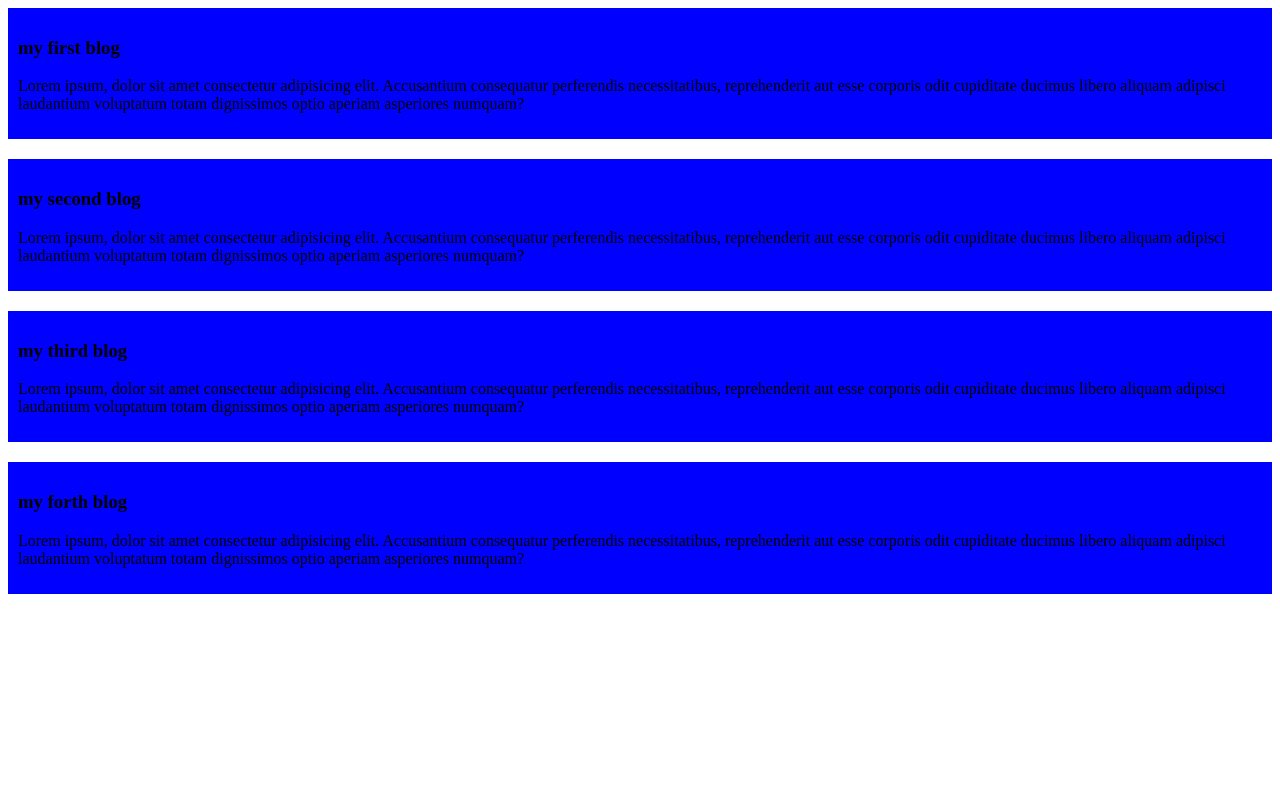
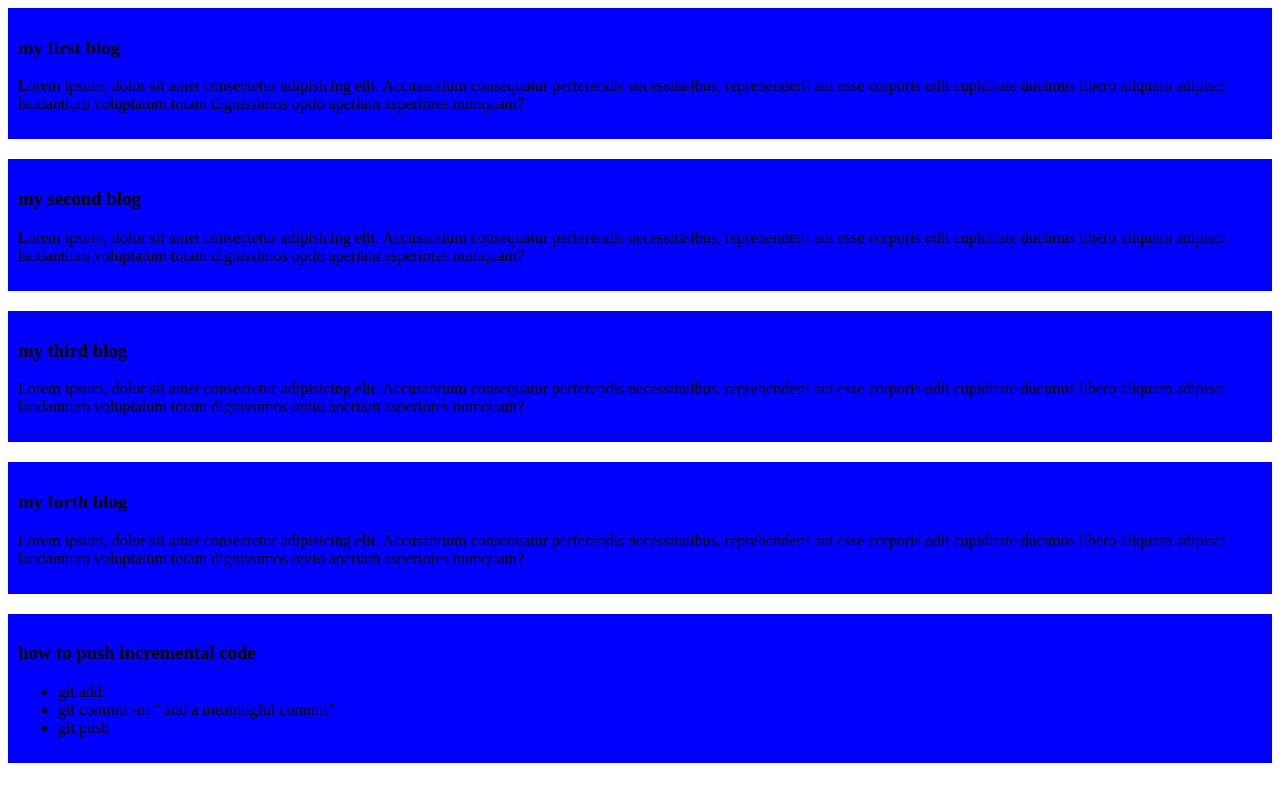
Before and after one commit to Hafsa831/my-simple-website, a plain HTML site: page index.html in a window 1280 px wide. Drawn offline with Linux system fonts and the light colour scheme.

Commit message:
added a list to push code

```diff
--- a/index.html
+++ b/index.html
@@ -23,6 +23,14 @@
         <h3>my forth blog</h3>
         <p>Lorem ipsum, dolor sit amet consectetur adipisicing elit. Accusantium consequatur perferendis necessitatibus, reprehenderit aut esse corporis odit cupiditate ducimus libero aliquam adipisci laudantium voluptatum totam dignissimos optio aperiam asperiores numquam?</p>
     </div>
+    <div>
+        <h3>how to push incremental code</h3>
+        <ul>
+            <li>git add.</li>
+            <li>git commit -m " add a meaningful commit"</li>
+            <li>git push</li>
+        </ul>
+    </div>
 
 </body>
 </html>
```
